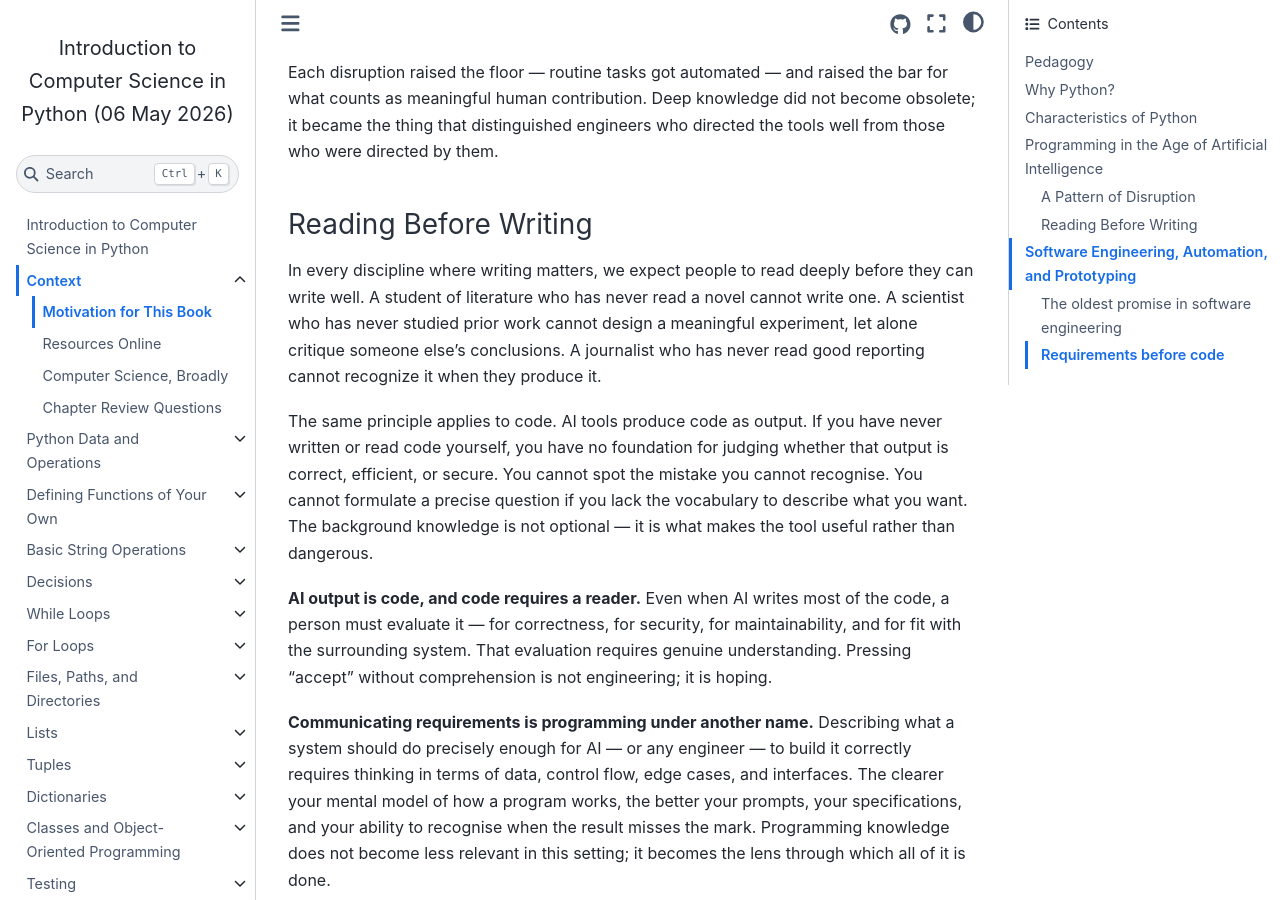
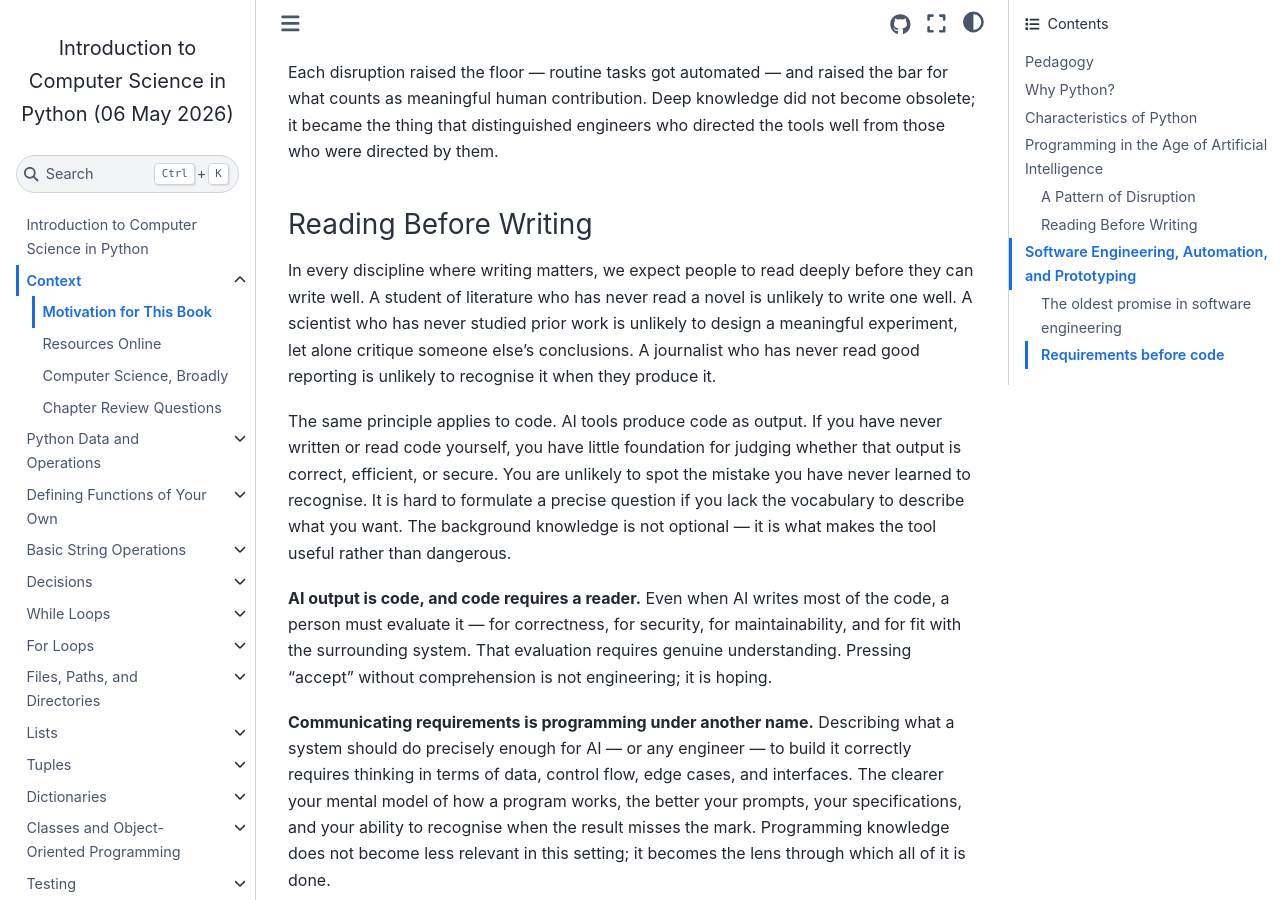
Before and after one commit to gkthiruvathukal/introcs-python-ai, a Sphinx documentation site: the page built from source/context/motivation.rst, in a window 1280 px wide and 900 px high, scrolled down 3309 px. Built offline with Sphinx 7.4.7 and the Sphinx Book theme 1.1.4, drawn with Linux system fonts in a browser that asks for light colours; some of the changed text lies outside the part shown.

Commit message:
Soften "cannot" to "is unlikely to" throughout motivation chapter
Co-Authored-By: Claude Sonnet 4.6 <noreply@anthropic.com>

```diff
--- a/source/context/motivation.rst
+++ b/source/context/motivation.rst
@@ -156,18 +156,18 @@ Reading Before Writing
 
 In every discipline where writing matters, we expect people to read deeply
 before they can write well.  A student of literature who has never read a
-novel cannot write one.  A scientist who has never studied prior work cannot
-design a meaningful experiment, let alone critique someone else's
-conclusions.  A journalist who has never read good reporting cannot
-recognize it when they produce it.
+novel is unlikely to write one well.  A scientist who has never studied
+prior work is unlikely to design a meaningful experiment, let alone
+critique someone else's conclusions.  A journalist who has never read good
+reporting is unlikely to recognise it when they produce it.
 
 The same principle applies to code.  AI tools produce code as output.  If
-you have never written or read code yourself, you have no foundation for
-judging whether that output is correct, efficient, or secure.  You cannot
-spot the mistake you cannot recognise.  You cannot formulate a precise
-question if you lack the vocabulary to describe what you want.  The
-background knowledge is not optional — it is what makes the tool useful
-rather than dangerous.
+you have never written or read code yourself, you have little foundation
+for judging whether that output is correct, efficient, or secure.  You are
+unlikely to spot the mistake you have never learned to recognise.  It is
+hard to formulate a precise question if you lack the vocabulary to describe
+what you want.  The background knowledge is not optional — it is what makes
+the tool useful rather than dangerous.
 
 **AI output is code, and code requires a reader.**
 Even when AI writes most of the code, a person must evaluate it — for
@@ -278,5 +278,5 @@ The authors of this book see coding as something you do *after* you know
 what you want to do.  The thinking comes first: what is the problem,
 what are the inputs and outputs, what are the edge cases, what does
 success look like?  Code is the precise expression of answers to those
-questions.  AI can help you write the expression.  It cannot answer the
-questions for you.
+questions.  AI can help you write the expression.  It is unlikely to
+answer the questions for you.
```
